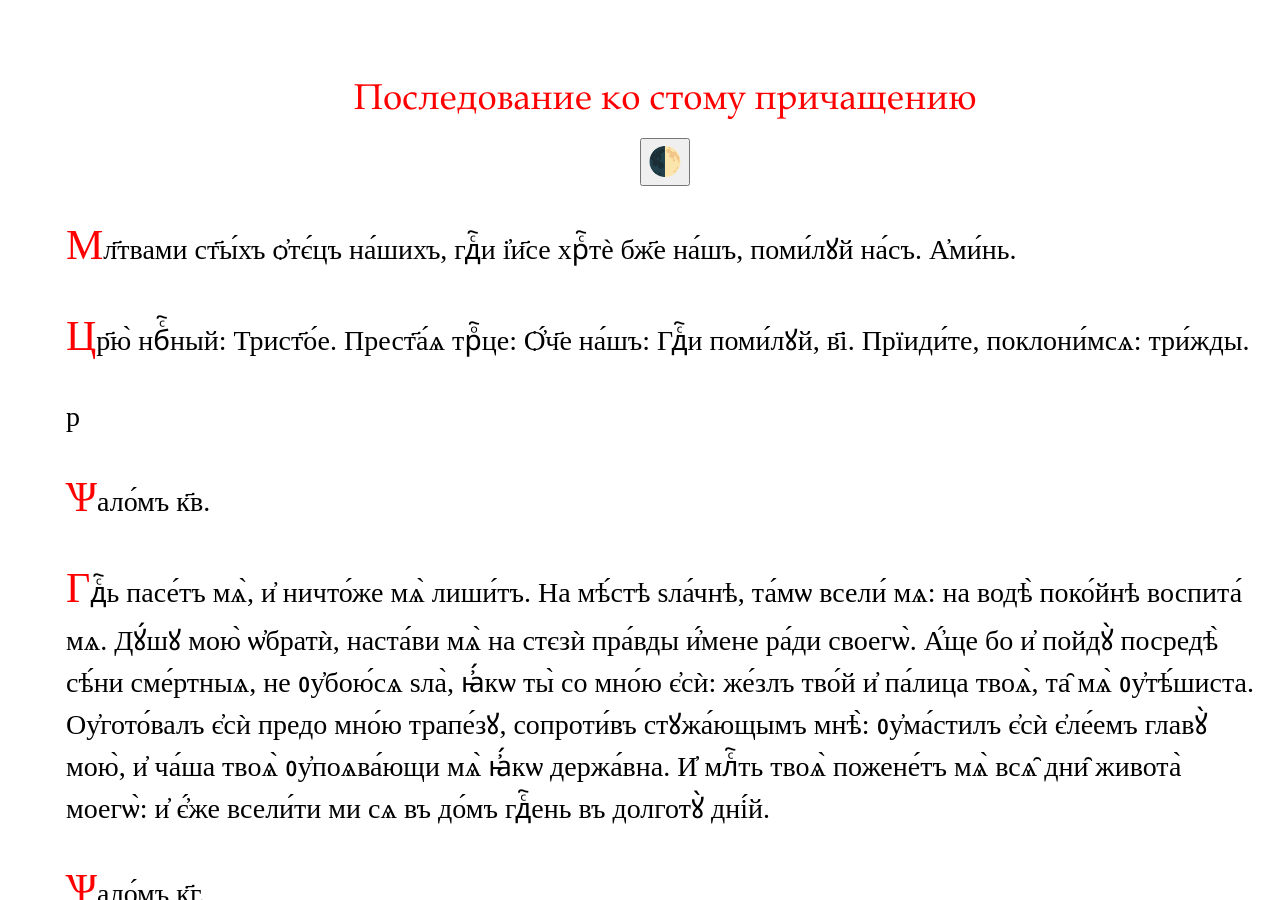
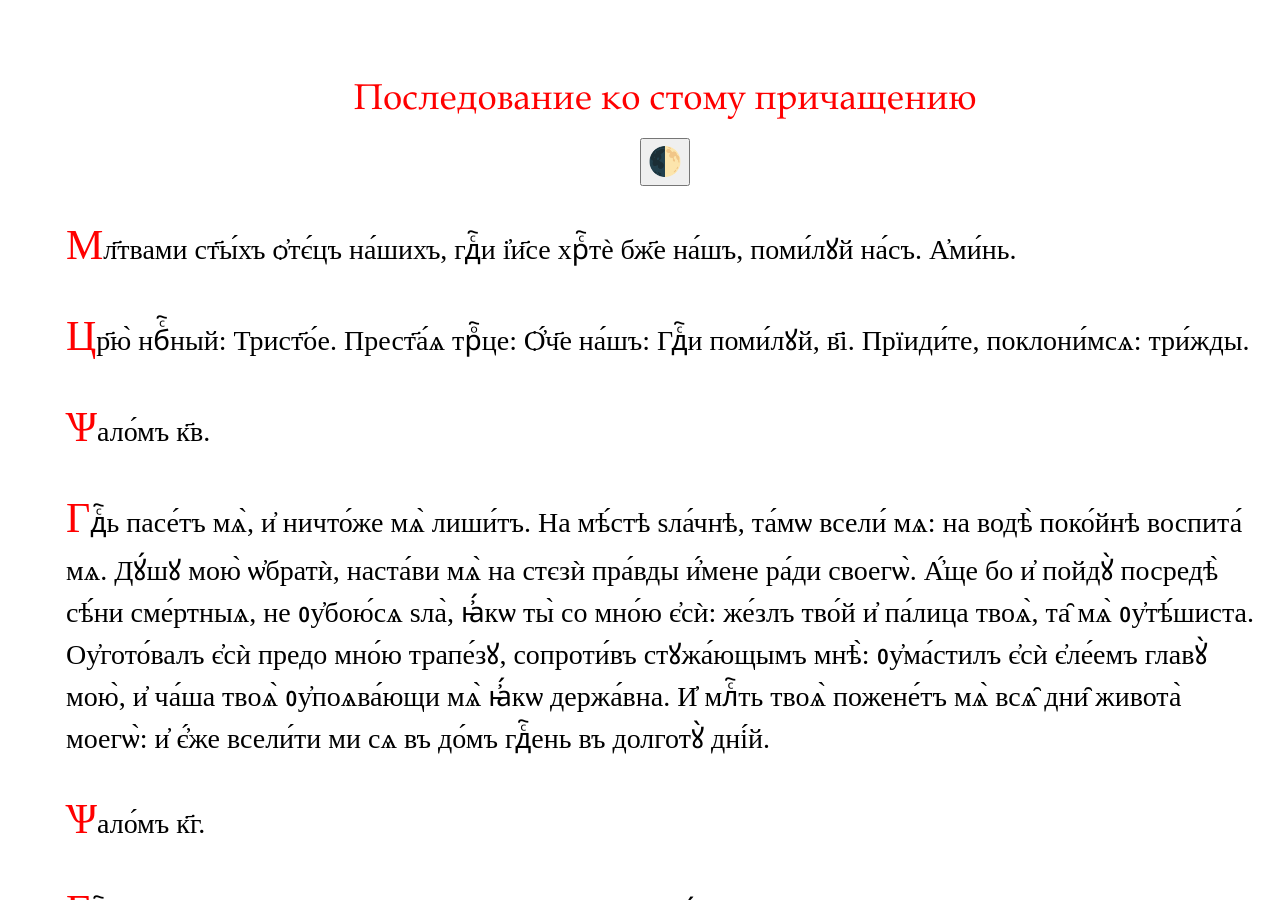
Before and after one commit to markjville/markjville.github.io, a Jekyll site: the page docs/последование-ко-причастию.html, which Jekyll copies as it is, in a window 1280 px wide and 900 px high. Built offline with Jekyll 4.4.1, drawn with Linux system fonts in a browser that asks for light colours; some web fonts are replaced; comment, search, counter and statistics services are not loaded.

Commit message:
Update последование-ко-причастию.html

```diff
--- a/docs/последование-ко-причастию.html
+++ b/docs/последование-ко-причастию.html
@@ -38,7 +38,7 @@ p::first-letter {
 поми́лꙋй на́съ. А҆ми́нь.</p>
       <p>Цр҃ю̀ нбⷭ҇ный: Трист҃о́е. Прест҃а́ѧ трⷪ҇це: Ѻ҆́ч҃е
 на́шъ: Гдⷭ҇и поми́лꙋй, в҃і. Прїиди́те, поклони́мсѧ: три́жды.
-      </p>p
+      </p>
 <p>Ѱало́мъ к҃в.</p>
 <p>Гдⷭ҇ь пасе́тъ мѧ̀, и҆ ничто́же мѧ̀ лиши́тъ. На мѣ́стѣ ѕла́чнѣ,
 та́мѡ всели́ мѧ: на водѣ̀ поко́йнѣ воспита́ мѧ. Дꙋ́шꙋ мою̀
```
